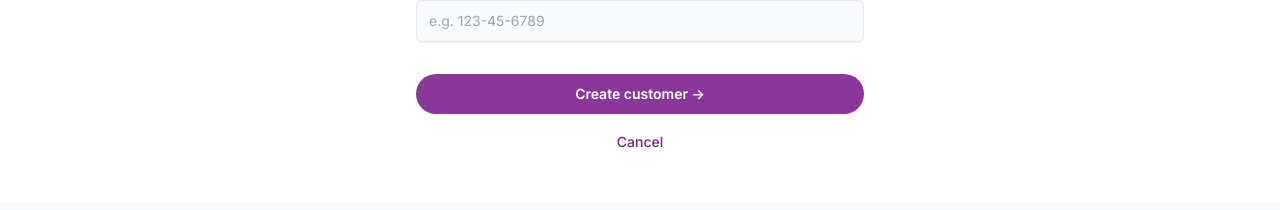
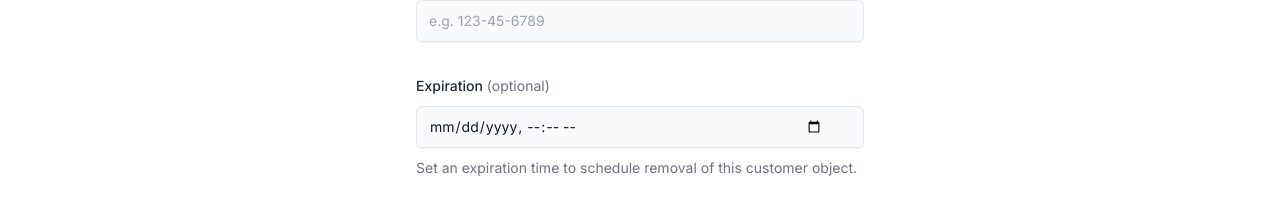
Before and after one commit to piiano/vault-demo-react, a React (Create React App) app in the folder client/: page /customers/new in a window 1280 px wide. Shown: the part 512-722 px from the top of the page. Built offline with nearby package versions, Linux system fonts and the light colour scheme; no server answers; the HTML template or start-up script is replaced by a standard one.

Commit message:
Adds expiration

```diff
--- a/client/src/components/Fields.jsx
+++ b/client/src/components/Fields.jsx
@@ -28,6 +28,7 @@ export function TextField({
   required,
   isLoading,
   error = null,
+  hint = null,
   ...props
 }) {
   return (
@@ -37,16 +38,17 @@ export function TextField({
           {!required && <span className="text-gray-500 font-normal">{' '}(optional)</span>}
         </Label>}
         <Placeholder className="h-8"  isLoading={isLoading}>
-          <div class="relative mt-2 rounded-md shadow-sm">
+          <div className="relative mt-2 rounded-md shadow-sm">
             <input id={id} type={type} {...props} className={clsx(formClasses, error? errorClassName : '')} />
             {
               error &&
-              <div class="pointer-events-none absolute inset-y-0 right-0 flex items-center pr-3">
+              <div className="pointer-events-none absolute inset-y-0 right-0 flex items-center pr-3">
                 <ExclamationCircleIcon className="h-5 w-5 text-red-500" aria-hidden="true" />
               </div>
             }
           </div>
           { error && <div className="mt-2 text-red-600 text-xs">{error}</div> }
+          { hint && <div className="mt-2 text-sm text-gray-500">{hint}</div> }
         </Placeholder>
       </div>
 
@@ -60,6 +62,7 @@ export function SearchField({
   className = '',
   errorClassName = 'border-red-500 focus:border-red-500 focus:ring-red-500 placeholder:text-red-300',
   error = null,
+  hint = null,
   required,
   isLoading,
   ...props
@@ -92,6 +95,7 @@ export function SelectField({
   className = '',
   errorClassName = 'border-red-500 focus:border-red-500 focus:ring-red-500 placeholder:text-red-300',
   error = null,
+  hint = null,
   required,
   ...props }) {
   return (
@@ -101,6 +105,7 @@ export function SelectField({
         </Label>}
       <select id={id} {...props} className={clsx(formClasses, 'pr-8', error ? errorClassName : '')} />
       { error && <div className="mt-2 text-red-600 text-xs">{error}</div> }
+      { hint && <div className="mt-2 text-sm text-gray-500">{hint}</div> }
     </div>
   )
 }
--- a/client/src/index.css
+++ b/client/src/index.css
@@ -749,9 +749,6 @@ select {
 .ml-3 {
   margin-left: 0.75rem;
 }
-.ml-6 {
-  margin-left: 1.5rem;
-}
 .mr-2 {
   margin-right: 0.5rem;
 }
@@ -875,12 +872,12 @@ select {
 .w-4 {
   width: 1rem;
 }
+.w-48 {
+  width: 12rem;
+}
 .w-5 {
   width: 1.25rem;
 }
-.w-56 {
-  width: 14rem;
-}
 .w-6 {
   width: 1.5rem;
 }
@@ -898,21 +895,6 @@ select {
 }
 .w-px {
   width: 1px;
-}
-.w-40 {
-  width: 10rem;
-}
-.w-48 {
-  width: 12rem;
-}
-.w-72 {
-  width: 18rem;
-}
-.w-80 {
-  width: 20rem;
-}
-.w-96 {
-  width: 24rem;
 }
 .min-w-full {
   min-width: 100%;
@@ -1048,12 +1030,6 @@ select {
 .justify-between {
   justify-content: space-between;
 }
-.gap-x-1 {
-  column-gap: 0.25rem;
-}
-.gap-x-1\.5 {
-  column-gap: 0.375rem;
-}
 .gap-x-10 {
   column-gap: 2.5rem;
 }
@@ -1172,6 +1148,10 @@ select {
   --tw-bg-opacity: 1;
   background-color: rgb(209 213 219 / var(--tw-bg-opacity));
 }
+.bg-gray-400 {
+  --tw-bg-opacity: 1;
+  background-color: rgb(156 163 175 / var(--tw-bg-opacity));
+}
 .bg-gray-50 {
   --tw-bg-opacity: 1;
   background-color: rgb(249 250 251 / var(--tw-bg-opacity));
@@ -1238,10 +1218,6 @@ select {
 .bg-yellow-50 {
   --tw-bg-opacity: 1;
   background-color: rgb(254 252 232 / var(--tw-bg-opacity));
-}
-.bg-gray-400 {
-  --tw-bg-opacity: 1;
-  background-color: rgb(156 163 175 / var(--tw-bg-opacity));
 }
 .bg-opacity-75 {
   --tw-bg-opacity: 0.75;
--- a/client/src/pages/customers/Edit.jsx
+++ b/client/src/pages/customers/Edit.jsx
@@ -21,11 +21,13 @@ export default function NewCustomer({ props }) {
     name: false,
     email: false,
     ssn: false,
+    expiration: true,
   });
   const [formValues, setFormValues] = useState({
     name: '',
     email: '',
     ssn: '',
+    expiration: '',
   });
   const { isSecured } = useContext(
     VaultContext
@@ -44,6 +46,7 @@ export default function NewCustomer({ props }) {
             name: customer.name,
             email: customer.email,
             ssn: MaskIfSupportRole({ profile, text: customer.ssn }),
+            expiration: customer.expiration ? new Date(customer.expiration).toISOString().split('.')[0].slice(0,16) : '',
           });
         },
         (error) => {
@@ -64,6 +67,10 @@ export default function NewCustomer({ props }) {
 
     // Only pick dirty fields
     let payload = Object.fromEntries(Object.entries(formValues).filter(([key]) => dirty[key] ));
+
+    if( payload['expiration'] ) {
+      payload['expiration'] = new Date(payload['expiration']).toMilliseconds();
+    }
 
     updateCustomer(customerId, payload)
       .then(
@@ -150,6 +157,18 @@ export default function NewCustomer({ props }) {
               error={error && error.errors && error.errors["ssn"]}
               onChange={handleValueChange}
             />
+            <TextField
+              label="Expiration"
+              id="expiration"
+              name="expiration"
+              type="datetime-local"
+              value={ formValues.expiration }
+              min={new Date().toISOString().split('.')[0].slice(0,16)}
+              required={false}
+              disabled={isSubmitting}
+              hint="Set an expiration time to schedule removal of this customer object."
+              onChange={handleValueChange}
+            />
             <div>
               <Button
                 type="submit"
--- a/client/src/pages/customers/New.jsx
+++ b/client/src/pages/customers/New.jsx
@@ -16,6 +16,7 @@ export default function NewCustomer() {
     name: '',
     email: '',
     ssn: '',
+    expiration: '',
   });
 
   const handleSubmit = (event) => {
@@ -23,14 +24,15 @@ export default function NewCustomer() {
 
     if( isSubmitting ) return;
 
-    // TODO: Add form validation
+    setIsSubmitting(true);
 
-    setIsSubmitting(true);
-    createCustomer({
-      name: formValues.name,
-      email: formValues.email,
-      ssn: formValues.ssn,
-    })
+    let payload = Object.fromEntries(Object.entries(formValues));
+
+    if( payload['expiration'] ) {
+      payload['expiration'] = new Date(payload['expiration']).toMilliseconds();
+    }
+
+    createCustomer(payload)
       .then(
         () => {
           setIsSubmitting(false);
@@ -91,6 +93,18 @@ export default function NewCustomer() {
             disabled={isSubmitting}
             onChange={handleValueChange}
           />
+          <TextField
+              label="Expiration"
+              id="expiration"
+              name="expiration"
+              type="datetime-local"
+              value={ formValues.expiration }
+              min={new Date().toISOString().split('.')[0].slice(0,16)}
+              required={false}
+              disabled={isSubmitting}
+              hint="Set an expiration time to schedule removal of this customer object."
+              onChange={handleValueChange}
+            />
           <div>
             <Button
               type="submit"
```
